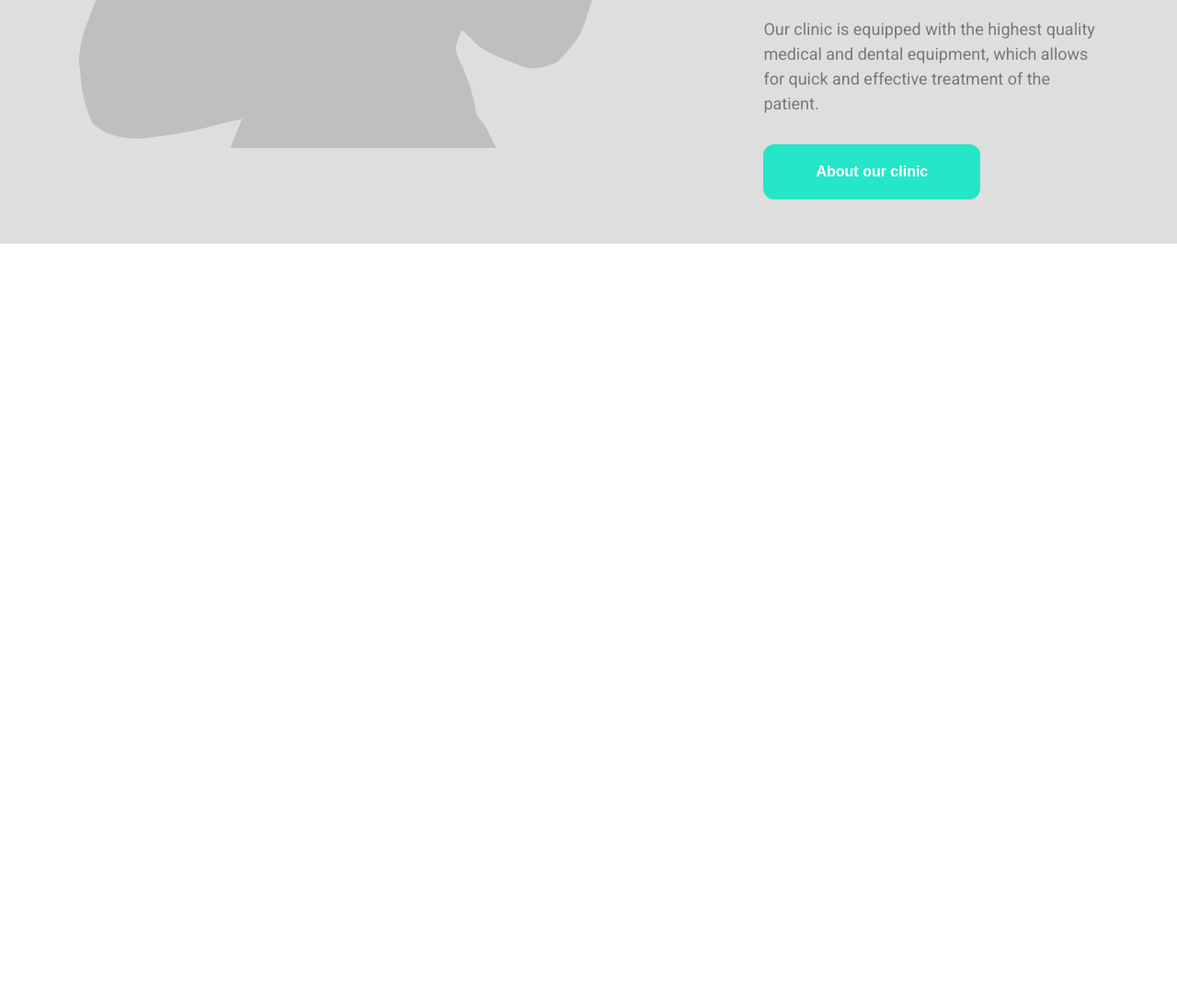
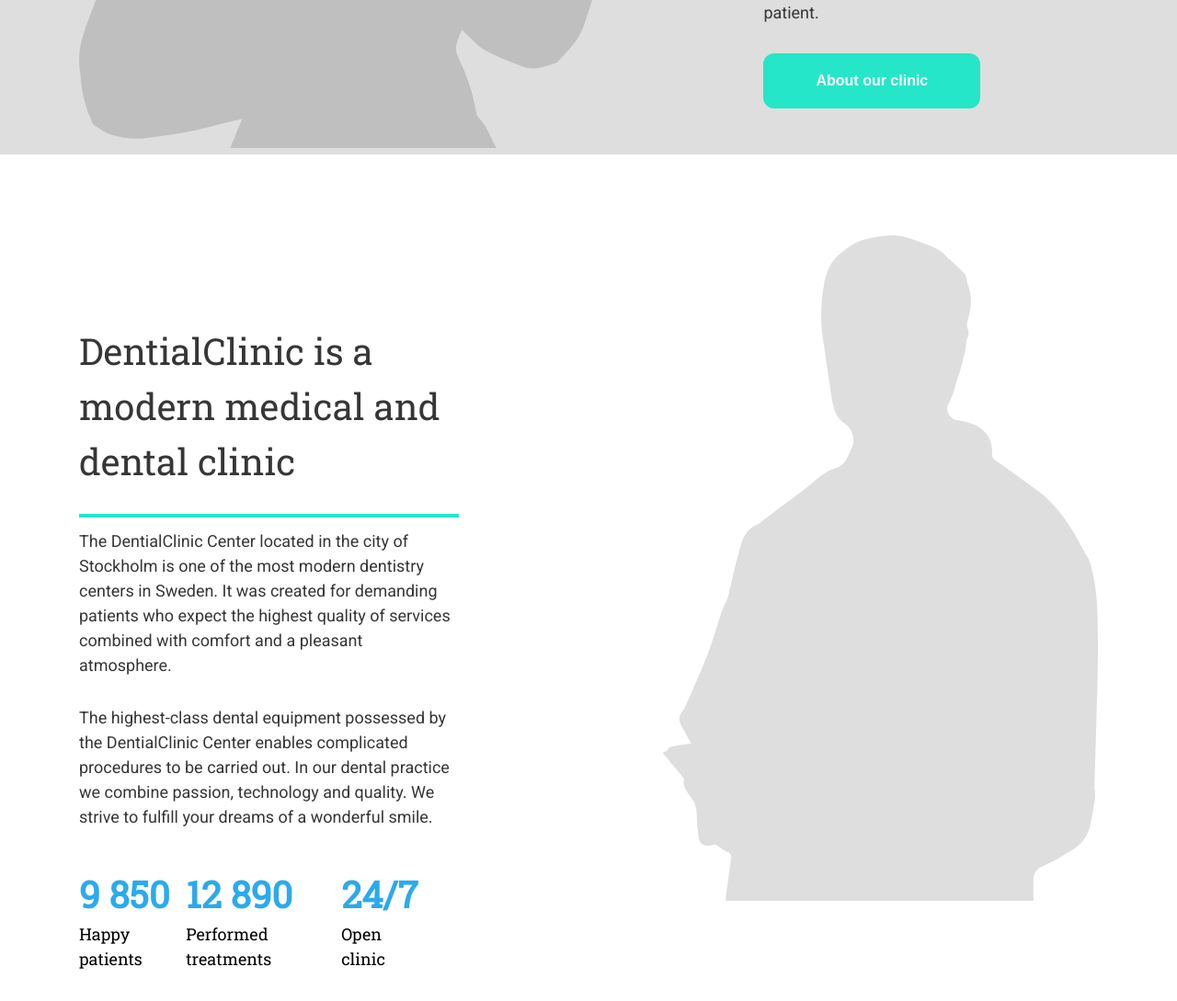
Before and after one commit to andreasankz/Inl-mningsUppgift1_html-css, a plain HTML site: page index.html in a window 1280 px wide. Shown: the part 772-1861 px from the top of the page at 92% size. Before the commit the page ends 1037 px from the top, so only its background shows below. Drawn offline with Linux system fonts and the light colour scheme.

Commit message:
Update aboutus

```diff
--- a/index.html
+++ b/index.html
@@ -45,8 +45,7 @@
     <div id="showcase">
         <div class="container">
             <div class="person-image">
-                <img src="images/placehold.svg" alt="">
-
+                <img src="images/placehold.svg" alt="person1">
             </div>
             <div class="text-info">
                 <h1>Modern technologies ensure safety</h1>
@@ -54,13 +53,43 @@
                 <button class="info-btn">About our clinic</button>
             </div>
         </div>
+    </div>
 
+    <div id="about-us">
+        <div class="container">
+            <div class="about-info">
+                <div class="summary-info">
+                    <h1>
+                        DentialClinic is a modern medical and dental clinic
+                    </h1>
+                    <div class="border"></div>
+                    <h2>
+                        The DentialClinic Center located in the city of Stockholm is one of the most modern dentistry centers in Sweden. It was created for demanding patients who expect the highest quality of services combined with comfort and a pleasant atmosphere.
+                        <div class="border-1"></div>
+                        The highest-class dental equipment possessed by the DentialClinic Center enables complicated procedures to be carried out. In our dental practice we combine passion, technology and quality. We strive to fulfill your dreams of a wonderful smile.
+                    </h2>
+                </div>
+                <div class="clinic-info">
+                    <div>
+                        <h1>9 850</h1>
+                        <h2>Happy patients</h2>
+                    </div>
+                    <div>
+                        <h1>12 890</h1>
+                        <h2>Performed treatments</h2>
+                    </div>
+                    <div>
+                        <h1>24/7</h1>
+                        <h2>Open clinic</h2>
+                    </div>
+                </div>
 
+            </div>
 
-
-
-
-
+            <div class="person-image-2">
+                <img src="images/placehold2.svg" alt="person2">
+            </div>
+        </div>
     </div>
 
 </body>
--- a/style.css
+++ b/style.css
@@ -33,7 +33,6 @@ html, body {
     font-size: 1rem;
 }
 
-
 .container {
     width: 100%;
     margin-left: auto;
@@ -41,7 +40,6 @@ html, body {
     padding-left: 1rem;
     padding-right: 1rem;
 }
-
 @media (min-width: 768px) {
     .container {
         max-width: 720px;
@@ -89,7 +87,6 @@ html, body {
 .navbar-top .container {
     padding: 0;
 }
-
 @media (min-width: 768px) {
     .navbar-top {
         display: block;
@@ -218,7 +215,7 @@ html, body {
 }
 
 #showcase .text-info {
-    padding-bottom: 3rem;
+    padding-bottom: 2rem;
     padding-top: 1rem;
     text-align: center;
 
@@ -242,6 +239,9 @@ html, body {
     #showcase .text-info h1 {
         font-size: 60px;
         font-family: 'Roboto Slab', serif;
+        margin-block-start: 0.2em;
+        margin-block-end: 0.7em;
+        line-height: 1.2;
     }
 }
 
@@ -250,7 +250,6 @@ html, body {
     color: #363636;
     font-weight: normal;
     padding-bottom: 1rem;
-    opacity: 60%;
 }
 @media (min-width: 768px){
     #showcase .text-info h2 {
@@ -294,3 +293,113 @@ html, body {
 
     }
 }
+
+
+
+
+
+/* About us */
+#about-us .about-info .summary-info {
+    margin-top: 3.5rem;
+}
+@media (min-width:1200px) {
+    #about-us .about-info  {
+        margin-top: 8rem;
+        padding-right: 20%;
+    }
+}
+
+#about-us .summary-info .color {
+    margin-block-start: 0;
+    margin-block-end: 0;
+    text-align: left;
+}
+
+#about-us .border {
+    border: 2px solid #25E6C8;
+
+}
+
+#about-us .border-1 {
+    border: 15px solid transparent;
+}
+
+#about-us .about-info .summary-info h1 {
+    font-size: 30px;
+    font-family: 'Roboto Slab', serif;
+    color: #363636;
+    font-weight: normal;
+    text-align: center;
+}
+@media (min-width:1200px) {
+    #about-us .about-info .summary-info h1 {
+        font-size: 40px;
+        text-align: left;
+    }
+}
+
+#about-us .about-info .summary-info h2 {
+    font-size: 16px ;
+    color: #363636;
+    font-weight: normal;
+    padding-top: 0.67em;
+}
+@media (min-width: 1200px) {
+    #about-us .about-info .summary-info h2 {
+        font-size: 18px;
+    }
+}
+
+#about-us .clinic-info {
+    display: flex;
+    justify-content: space-between;
+    text-align: center;
+}
+@media (min-width: 1200px) {
+    #about-us .clinic-info {
+        text-align: left;
+        padding-right: 10%;
+    }
+}
+
+#about-us .clinic-info h1 {
+    font-family: 'Roboto Slab', serif;
+    font-size: 24px;
+    color: #2BAAEC;
+    margin-bottom: 0;
+}
+@media (min-width: 1200px) {
+    #about-us .clinic-info h1 {
+        font-size: 40px;
+
+    }
+}
+
+#about-us .clinic-info h2 {
+    font-family: 'Roboto Slab', serif;
+    font-size: 12px;
+    font-weight: normal;
+    margin-top: 0.2rem;
+    margin-bottom: 2rem;
+}
+@media (min-width: 1200px) {
+    #about-us .about-info h2 {
+        font-size: 18px;
+        margin-block-start: 0;
+    }
+}
+
+#about-us .container {
+    display: flex;
+    justify-content: space-between;
+}
+
+#about-us .person-image-2 {
+    display: none;
+}
+@media (min-width: 1200px) {
+    #about-us .person-image-2 {
+        display: block;
+        margin-top: 8%;
+    }
+}
```
Also changed, not shown: images/placehold2.svg (added).
